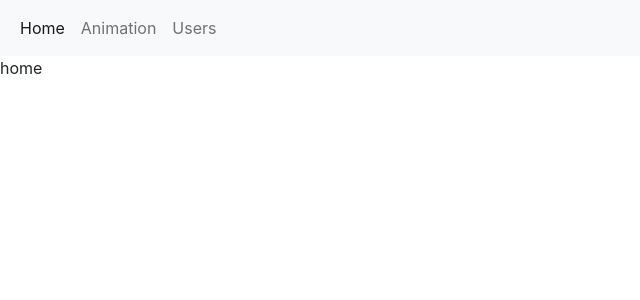
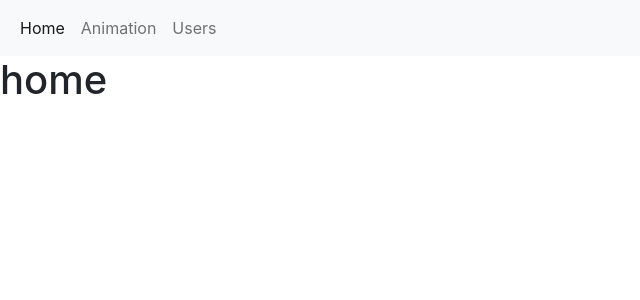
Before and after one commit to ezdar2743/react-basic-repeat, a React (Create React App) app in the folder react-repeat/: page / in a window 1280 px wide. Shown: the top 300 px of the page, without its empty margins (0-640 px from the left). Built offline with nearby package versions, Linux system fonts and the light colour scheme.

Commit message:
Make route component

```diff
--- a/react-repeat/src/app.jsx
+++ b/react-repeat/src/app.jsx
@@ -8,6 +8,8 @@ import {
 } from "react-router-dom"
 import Users from './pages/users';
 import Animation from './pages/animation'
+import Home from './pages/home';
+import routeList from './routeList';
 
 
 function App() {
@@ -16,9 +18,17 @@ function App() {
     <BrowserRouter>
     <Navbar/>
     <Routes>
-      <Route path= "/" element="home"></Route>
-      <Route path= "/Animation" element={<Animation></Animation>}></Route>
-      <Route path=  "Users" element={<Users/>}></Route>
+      {routeList.map(route=>{
+        return (
+          <Route
+          path= {route.path}
+          element={<route.component/>}
+          exact
+          key={route.path}
+          ></Route>
+        )
+      })}
+
     </Routes>
 
 
--- a/react-repeat/src/components/navbar/navbar.jsx
+++ b/react-repeat/src/components/navbar/navbar.jsx
@@ -24,14 +24,14 @@ const navbar = () => {
         <li className="nav-item">
           <NavLink
           className="nav-link"
-          to="Animation"
+          to="/Animation"
 
           >Animation</NavLink>
         </li>
         <li className="nav-item">
           <NavLink
           className="nav-link"
-          to="Users"
+          to="/Users"
 
           >Users</NavLink>
         </li>
--- a/react-repeat/src/components/spinner/spinner.jsx
+++ b/react-repeat/src/components/spinner/spinner.jsx
@@ -3,7 +3,7 @@ import React from 'react';
 const Spinner = () => {
     return (
         <div className="spinner-border" role="status">
-            <span class="visually-hidden">Loading...</span>
+            <span className="visually-hidden">Loading...</span>
         </div>
     );
 };
--- /dev/null
+++ b/react-repeat/src/pages/home.jsx
@@ -0,0 +1,11 @@
+import React from 'react';
+
+const home = () => {
+    return (
+        <div>
+            <h1>home</h1>
+        </div>
+    );
+};
+
+export default home;
--- /dev/null
+++ b/react-repeat/src/routeList.jsx
@@ -0,0 +1,21 @@
+import Users from './pages/users';
+import Animation from './pages/animation'
+import Home from './pages/home';
+
+export default [
+    {
+        path: "/",
+        component: Home,
+
+    },
+    {
+        path: "/Animation",
+        component: Animation,
+
+    },
+    {
+        path: "/Users",
+        component: Users,
+
+    }
+]
```
